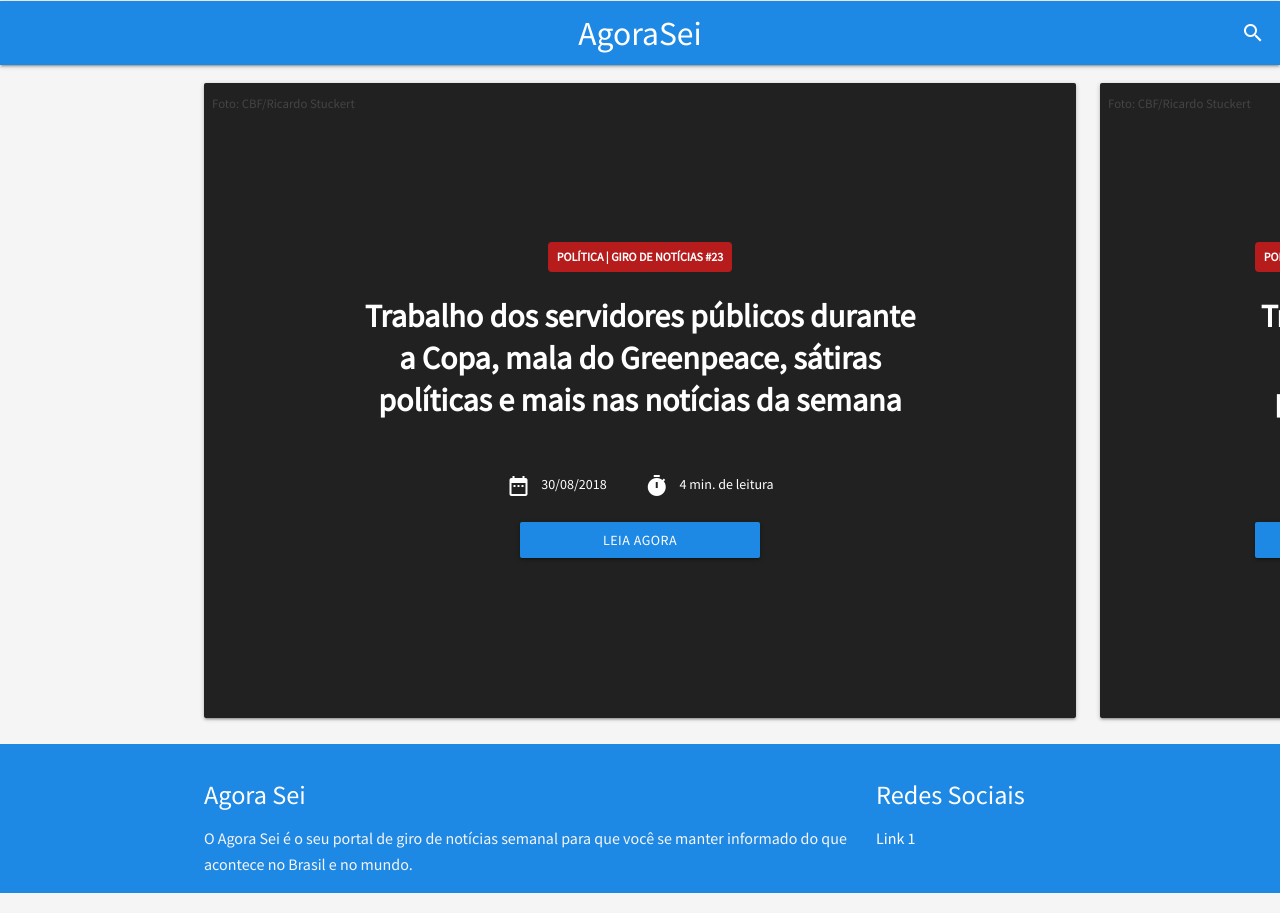
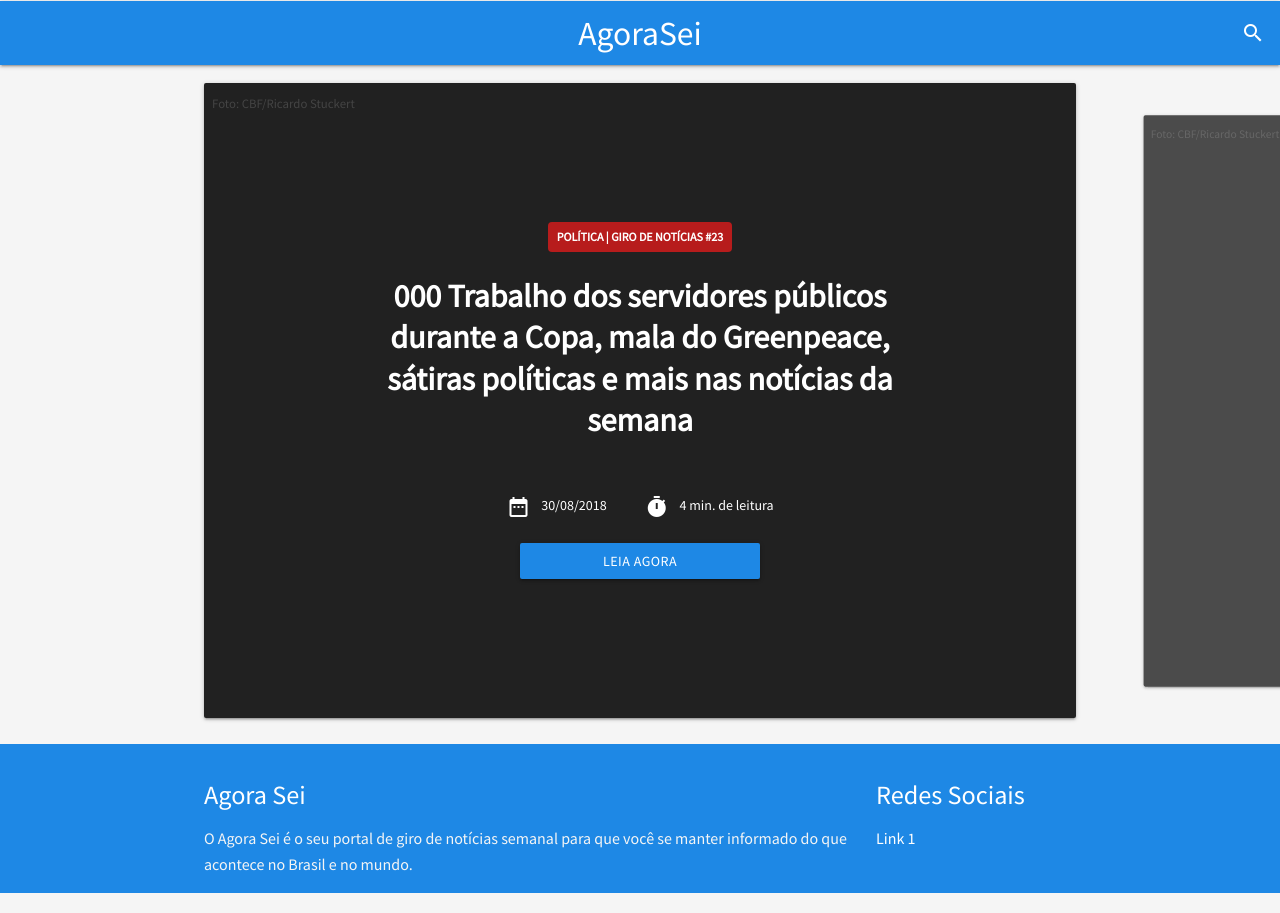
Before and after one commit to agorasei/agorasei.github.io, a Jekyll site: the page built from index.html, in a window 1280 px wide. Built offline with Jekyll 4.4.1, drawn with Linux system fonts in a browser that asks for light colours.

Commit message:
Finish slider feature for home page

```diff
--- a/_sass/components/home.scss
+++ b/_sass/components/home.scss
@@ -25,7 +25,8 @@
 	justify-content: center;
 	position: relative;
 	top: 10px;
-	left: 15vw;
+	transform: translateX(15vw);
+	transition: 1s;
 
 	.homeNews-news {
 		width: 70vw;
@@ -35,18 +36,29 @@
 		justify-content: center;
 		overflow: hidden;
 		position: relative;
-		-webkit-transform: scale(0.9) translateY(0);
-		transform: scale(0.9) translateY(0);
-		opacity: .8;
+		-webkit-transform: scale(0.6) translateY(0);
+		transform: scale(0.6) translateY(0);
+		opacity: 0;
 		cursor: pointer;
 		pointer-events: none;
 		transition: 1s;
 		box-sizing: border-box;
+		z-index: 1;
 
 		&.active {
 			-webkit-transform: scale(1) translateY(0);
 			transform: scale(1) translateY(0);
 			opacity: 1;
+			pointer-events: auto;
+		}
+
+		&.prev,
+		&.next {
+			z-index: 2;
+			pointer-events: auto;
+			-webkit-transform: scale(0.9) translateY(0);
+			transform: scale(0.9) translateY(0);
+			opacity: .8;
 		}
 
 		.col {
--- a/assets/js/application.js
+++ b/assets/js/application.js
@@ -3,45 +3,46 @@
 document.addEventListener("DOMContentLoaded", function(e) {
 
 	function initSlider() {
-		const sliderItems		= document.getElementsByClassName('.newsCarousel-item');
+		const sliderItems		= document.querySelectorAll('.newsCarousel-item');
 
 		var		sliderLength 	= sliderItems.length,
 					even 					= sliderLength / 2,
 					odd 					= (sliderLength + 1) / 2;
 
+					console.log("slider length: ", sliderLength, " even: ", even, " odd:", odd);
 
+		sliderItems[0].classList.add("active");
+		sliderItems[1].classList.add('next');
 
-		sliderItems.forEach(function() {
-			this.addEventListener("click", function() {
+		sliderItems.forEach(function(el, i, arr) {
+			el.addEventListener("click", function() {
 				const sliderContainer = document.querySelector('.newsCarousel');
-			  //let slide = document.querySelector('.newsCarousel-item.active').width();
-			  //console.log(('.active').position().left);
 
-			  if (this.className.indexOf('next') > -1) {
-			    sliderContainer.style.left = '-100vw';
-			  } else if (this.className.indexOf('prev') > -1) {
-			    sliderContainer.style.left = '100vw';
-			  }
+				let position = (((55 * i) + (15 * (i - 1))) * -1);
 
-			  this.classList.remove('prev next');
-			  this.parentNode.children.forEach(function() {
-			  	this.classList.remove('prev active next');
+			  sliderContainer.style.transform = 'translateX(' + position + 'vw)';
+
+			  el.classList.remove('prev', 'next');
+			  //debugger;
+			  sliderItems.forEach(function(el, i, arr) {
+			  	el.classList.remove('prev', 'active', 'next');
 			  });
 
-			  this.classList.add('active');
-			  this.previousSibling.classList.add('prev');
-			  this.nextSibling.classList.add('next');
+			  el.classList.add('active');
+			  //debugger;
+			  if (el.previousElementSibling) el.previousElementSibling.classList.add('prev');
+			  if (el.nextElementSibling) el.nextElementSibling.classList.add('next');
 			});
 		});
 
 
 		// Keyboard nav
-		('html body').addEventListener("keydown", function(e) {
-		  if (e.keyCode == 37) { // left
-		    document.querySelector('.active').previousSibling.dispatchEvent( new MouseEvent("click", {bubbles: true}) );
+		document.body.addEventListener("keydown", function(e) {
+		  if (e.keyCode == 37) {
+		    document.querySelector('.active').previousElementSibling.dispatchEvent( new MouseEvent("click", {bubbles: true}) );
 		  }
-		  else if (e.keyCode == 39) { // right
-		    document.querySelector('.active').nextSibling.dispatchEvent( new MouseEvent("click", {bubbles: true}) );
+		  else if (e.keyCode == 39) {
+		    document.querySelector('.active').nextElementSibling.dispatchEvent( new MouseEvent("click", {bubbles: true}) );
 		  }
 		});
 	}
--- a/index.html
+++ b/index.html
@@ -4,12 +4,12 @@ layout: default
 
 	<section class="homeNews newsCarousel">
 
-		<div class="row homeNews-news newsCarousel-item active">
+		<div class="row homeNews-news newsCarousel-item">
 			<div class="col col-news l12">
 				<div class="card news valign-wrapper center-align grey darken-4">
 					<div class="card-content container">
 						<p class="news-tag">Política | Giro de Notícias #23</p>
-						<h1 class="news-title white-text">Trabalho dos servidores públicos durante a Copa, mala do Greenpeace, sátiras políticas e mais nas notícias da semana</h1>
+						<h1 class="news-title white-text">000 Trabalho dos servidores públicos durante a Copa, mala do Greenpeace, sátiras políticas e mais nas notícias da semana</h1>
 						<p class="news-complement white-text">
 							<i class="material-icons" aria-label="Publicado em:">date_range</i> 30/08/2018
 							<i class="material-icons" aria-label="Tempo estimado de leitura:">timer</i> 4 min. de leitura
@@ -22,12 +22,12 @@ layout: default
 			</div>
 		</div>
 
-		<div class="row homeNews-news newsCarousel-item active">
+		<div class="row homeNews-news newsCarousel-item">
 			<div class="col col-news l12">
-				<div class="card news grey darken-4">
+				<div class="card news valign-wrapper center-align grey darken-4">
 					<div class="card-content container">
 						<p class="news-tag">Política | Giro de Notícias #23</p>
-						<h1 class="news-title white-text">Trabalho dos servidores públicos durante a Copa, mala do Greenpeace, sátiras políticas e mais nas notícias da semana</h1>
+						<h1 class="news-title white-text">001 Trabalho dos servidores públicos durante a Copa, mala do Greenpeace, sátiras políticas e mais nas notícias da semana</h1>
 						<p class="news-complement white-text">
 							<i class="material-icons" aria-label="Publicado em:">date_range</i> 30/08/2018
 							<i class="material-icons" aria-label="Tempo estimado de leitura:">timer</i> 4 min. de leitura
@@ -40,24 +40,25 @@ layout: default
 			</div>
 		</div>
 
-		<div class="row homeNews-news newsCarousel-item active">
+		<div class="row homeNews-news newsCarousel-item">
 			<div class="col col-news l12">
-				<div class="card news grey darken-4">
+				<div class="card news valign-wrapper center-align grey darken-4">
 					<div class="card-content container">
 						<p class="news-tag">Política | Giro de Notícias #23</p>
-						<h1 class="news-title white-text">Trabalho dos servidores públicos durante a Copa, mala do Greenpeace, sátiras políticas e mais nas notícias da semana</h1>
+						<h1 class="news-title white-text">002 Trabalho dos servidores públicos durante a Copa, mala do Greenpeace, sátiras políticas e mais nas notícias da semana</h1>
 						<p class="news-complement white-text">
 							<i class="material-icons" aria-label="Publicado em:">date_range</i> 30/08/2018
 							<i class="material-icons" aria-label="Tempo estimado de leitura:">timer</i> 4 min. de leitura
 						</p>
+						<a href="#" class="waves-effect waves-light btn blue darken-1">Leia agora</a>
 						<p class="news-photoCredit"> Foto: CBF/Ricardo Stuckert</p>
 					</div>
-					<a href="#" class="waves-effect waves-light btn blue darken-1">Leia agora</a>
+
 				</div>
 			</div>
 		</div>
 
-		<div class="row homeNews-news newsCarousel-item active">
+		<div class="row homeNews-news newsCarousel-item">
 			<div class="col col-news l12">
 				<div class="news valign-wrapper">
 					<p class="center-align">
```
